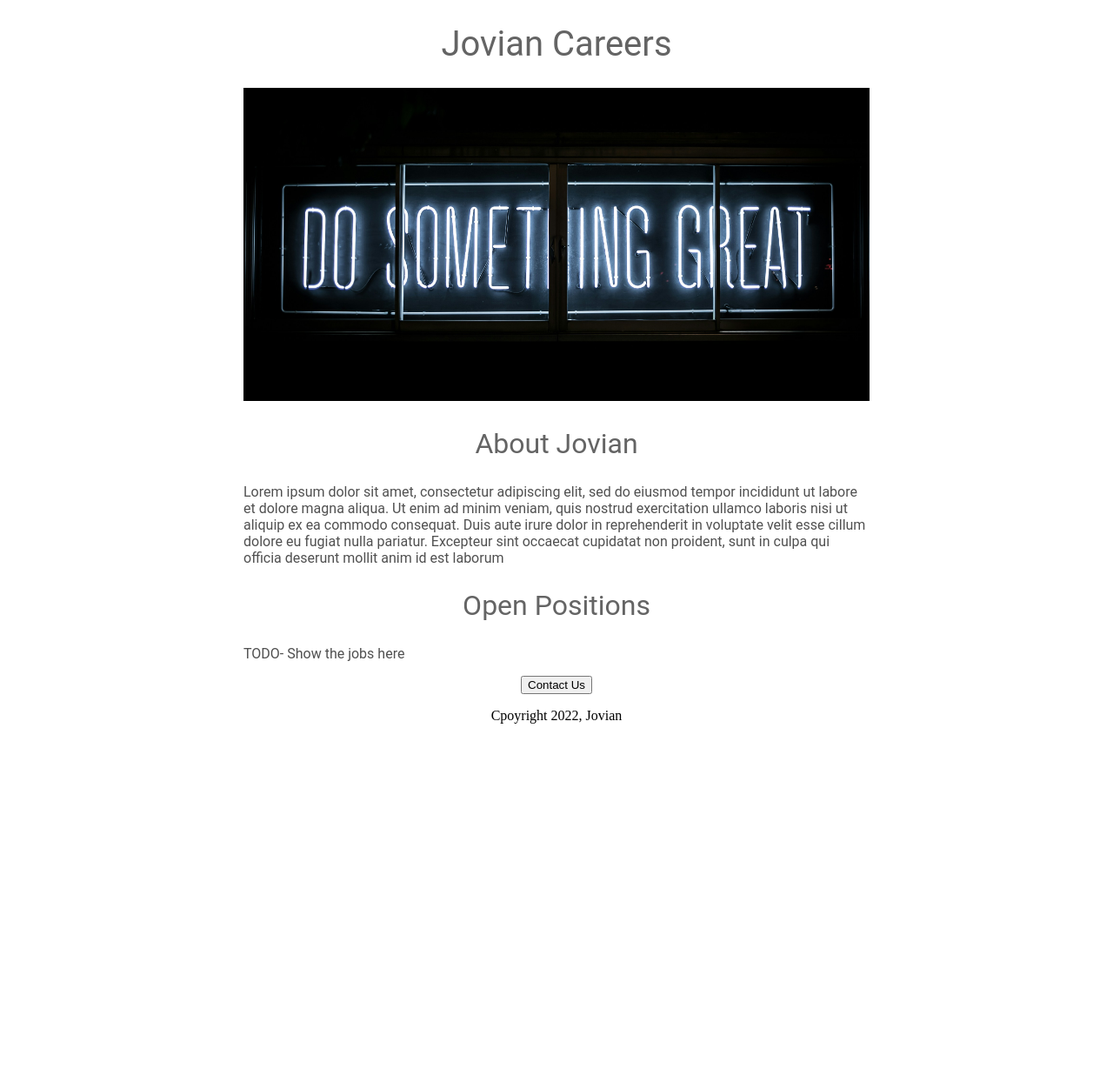
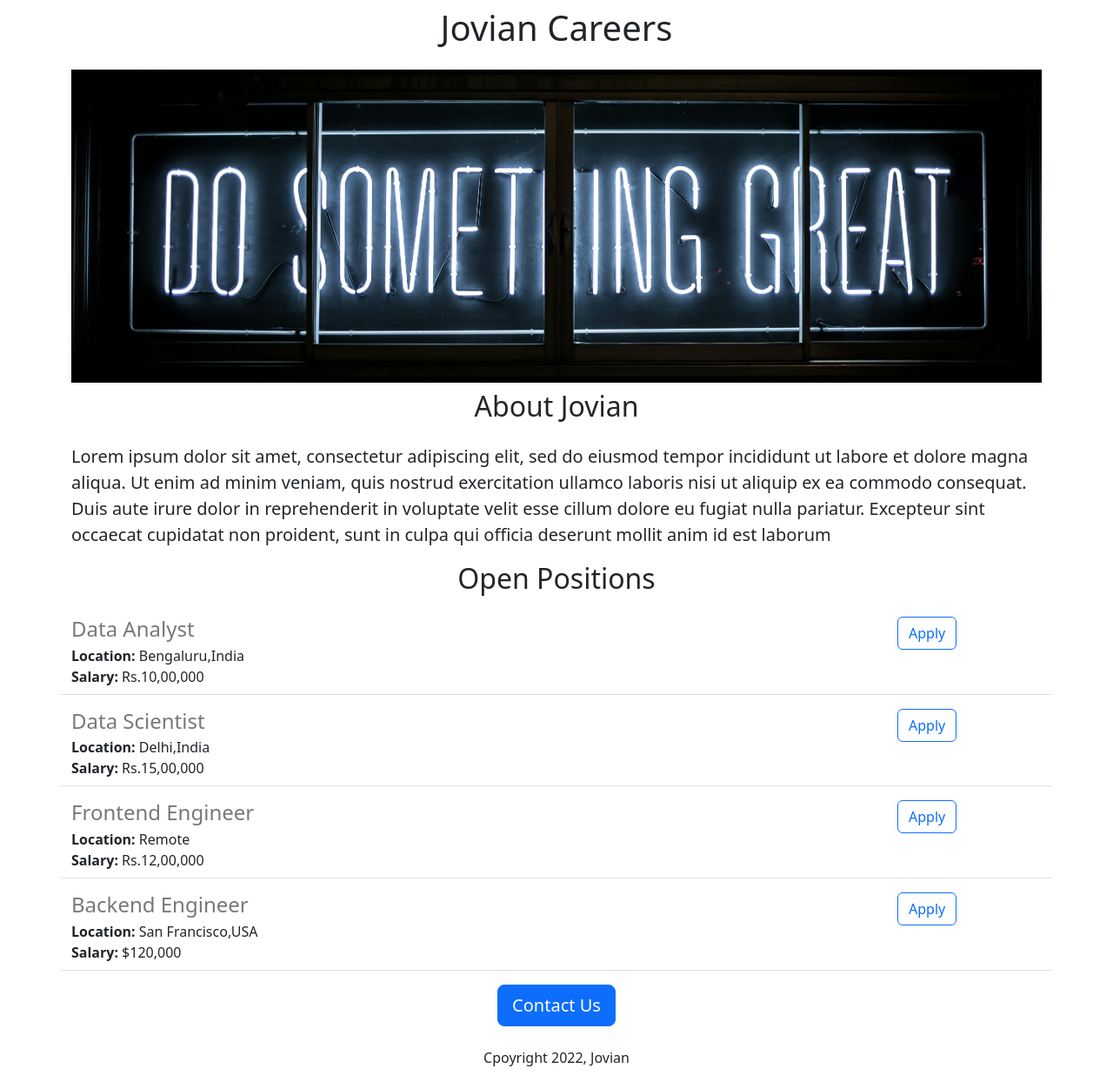
Before and after one commit to msaranya29/jovian-careers-website, a Flask app: page / in a window 1280 px wide. Shown: the whole page at 87% size. Before the commit the page ends 832 px from the top, so only its background shows below. Run offline with Flask 3, Linux system fonts and the light colour scheme.

Commit message:
added dynamic data and API route

```diff
--- a/app.py
+++ b/app.py
@@ -1,11 +1,39 @@
-from flask import Flask, render_template
+from flask import Flask, render_template ,jsonify
 
 app = Flask(__name__)
+JOBS=[
+{
+  'id':1,
+  'title':'Data Analyst',
+  'location':'Bengaluru,India',
+  'salary':'Rs.10,00,000'  },
+  {
+  'id':2,
+  'title':'Data Scientist',
+  'location':'Delhi,India',
+  'salary':'Rs.15,00,000'  },
+  {
+    'id':3,
+    'title':'Frontend Engineer',
+    'location':'Remote',
+    'salary':'Rs.12,00,000'
+  },
+  {
+    'id':4,
+    'title':'Backend Engineer',
+    'location':'San Francisco,USA',
+    'salary':'$120,000'
+  }
 
+]
 
 @app.route("/")
 def hello_world():
-  return render_template('home.html')
+  return render_template('home.html',jobs=JOBS)
+
+@app.route("/api/jobs")
+def list_jobs():
+  return jsonify(JOBS)
 
 
 print(__name__)
--- a/templates/home.html
+++ b/templates/home.html
@@ -2,49 +2,35 @@
 <html>
 <head>
   <title>Jovian Careers</title>
+  <meta charset="utf-8">
+  <meta name="viewport" content="width=device-width, initial-scale=1">
+  <link href="https://cdn.jsdelivr.net/npm/bootstrap@5.3.6/dist/css/bootstrap.min.css" rel="stylesheet" integrity="sha384-4Q6Gf2aSP4eDXB8Miphtr37CMZZQ5oXLH2yaXMJ2w8e2ZtHTl7GptT4jmndRuHDT" crossorigin="anonymous">
   <style>
-    h1{
-      font-size: 40px;
-      font-family: 'Roboto', sans-serif;
-      font-weight:normal;
-      color: rgb(100,100,100);
-      text-align:center;
-    }
     #banner{
-      width: 100%;
-      height: 360px;
-      object-fit: cover;
+      height:360px;
+      width:100%;
+      object-fit:cover;
 
     }
-    h2{
-      font-family: 'Roboto', sans-serif;
-      font-size: 32px;
-      color: rgb(100,100,100);
-      text-align: center;
-      font-weight:normal;
-    }
-    .bodytext{
-      font-family: 'Roboto', sans-serif;
-      color: rgb(80,80,80);
+  </style>
+  </head>
 
-    }
-    #container{
-      max-width: 720px;
-      margin: 0 auto;
-    }
-  </style>
   <body>
-    <div id="container">
-    <h1>Jovian Careers</h1>
-    <img id="banner" src="https://d71a419d-3fd4-4c7e-a4f2-e483737e1fff-00-1kkqvdqsz26i8.pike.replit.dev/static/banner.jpg" >
-    <h2>About Jovian</h2>
-    <p class="bodytext">Lorem ipsum dolor sit amet, consectetur adipiscing elit, sed do eiusmod tempor incididunt ut labore et dolore magna aliqua. Ut enim ad minim veniam, quis nostrud exercitation ullamco laboris nisi ut aliquip ex ea commodo consequat. Duis aute irure dolor in reprehenderit in voluptate velit esse cillum dolore eu fugiat nulla pariatur. Excepteur sint occaecat cupidatat non proident, sunt in culpa qui officia deserunt mollit anim id est laborum</p>
-    <h2>Open Positions</h2>
-    <p class="bodytext">TODO- Show the jobs here</p>
-      <div style="text-align:center;">
-    <button>Contact Us</button>
-        <p>Cpoyright 2022, Jovian</p>
+    <div class="container">
+    <h1 class="text-center mt-2 mb-4">Jovian Careers</h1>
+    <img class="img-fluid" id="banner" src="https://d71a419d-3fd4-4c7e-a4f2-e483737e1fff-00-1kkqvdqsz26i8.pike.replit.dev/static/banner.jpg" >
+    <h2 class="text-center mt-2 mb-4">About Jovian</h2>
+    <p class="lead">Lorem ipsum dolor sit amet, consectetur adipiscing elit, sed do eiusmod tempor incididunt ut labore et dolore magna aliqua. Ut enim ad minim veniam, quis nostrud exercitation ullamco laboris nisi ut aliquip ex ea commodo consequat. Duis aute irure dolor in reprehenderit in voluptate velit esse cillum dolore eu fugiat nulla pariatur. Excepteur sint occaecat cupidatat non proident, sunt in culpa qui officia deserunt mollit anim id est laborum</p>
+    <h2 class="text-center mt-2 mb-4">Open Positions</h2>
+      <div>
+        {% for job in jobs %}
+        {% include 'jobitem.html' %}
+        {% endfor %}
+
+      </div>
+      <div class="text-center">
+    <button class="btn btn-primary btn-lg">Contact Us</button>
+        <p class="mt-4">Cpoyright 2022, Jovian</p>
       </div>
   </body>
-</head>
 </html>
--- /dev/null
+++ b/templates/jobitem.html
@@ -0,0 +1,18 @@
+<div class="border-bottom row" style="margin-bottom:16px;padding-bottom:8px;">
+  <div class="col-10">
+    <h4 style="color:rgb(120,120,120); margin-bottom:4px;">
+      {{job['title']}}
+    </h4>
+    <div>
+      <b>Location:</b> {{job['location']}}
+    </div>
+    {% if 'salary' in job %}
+    <div>
+      <b>Salary:</b> {{job['salary']}}
+    </div>
+    {% endif %}
+  </div>
+  <div class="col-2">
+    <button type="button" class="btn btn-outline-primary">Apply</button>
+  </div>
+</div>
```
